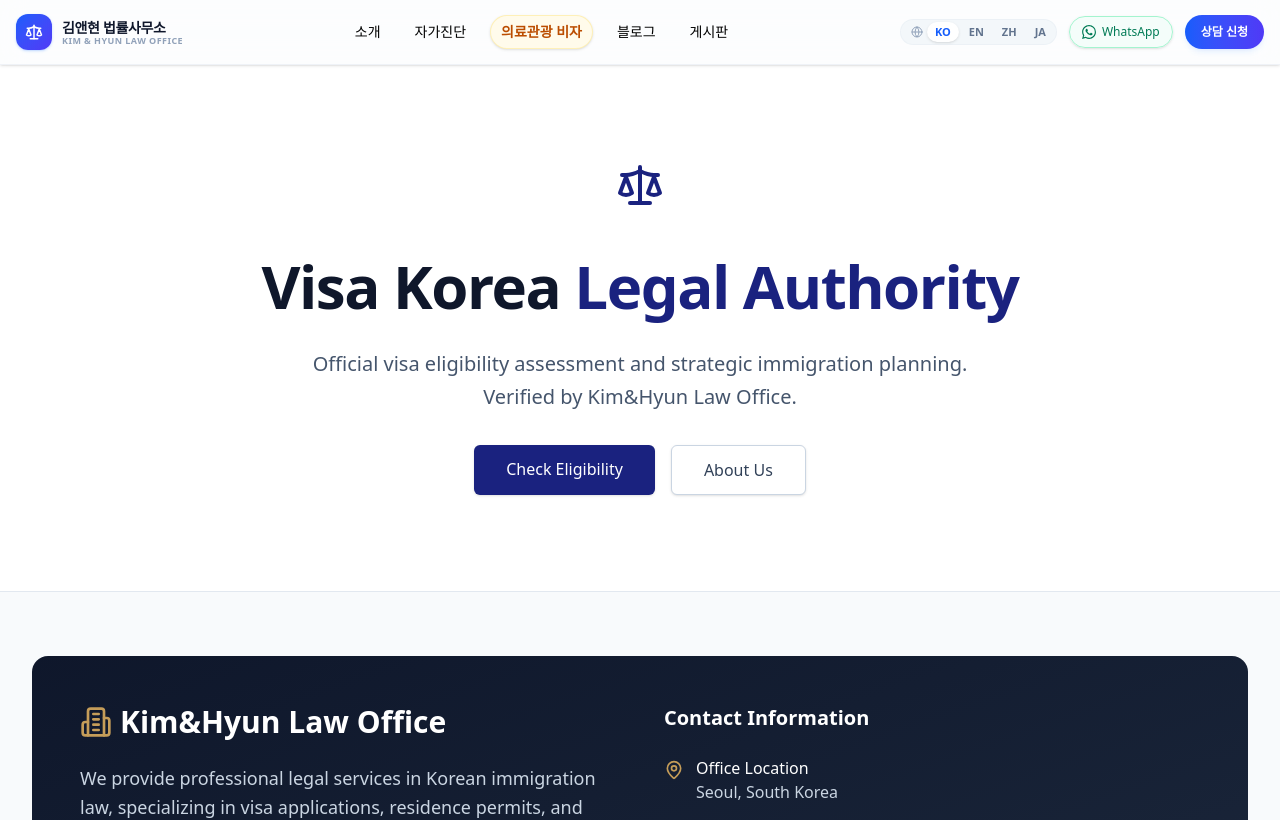
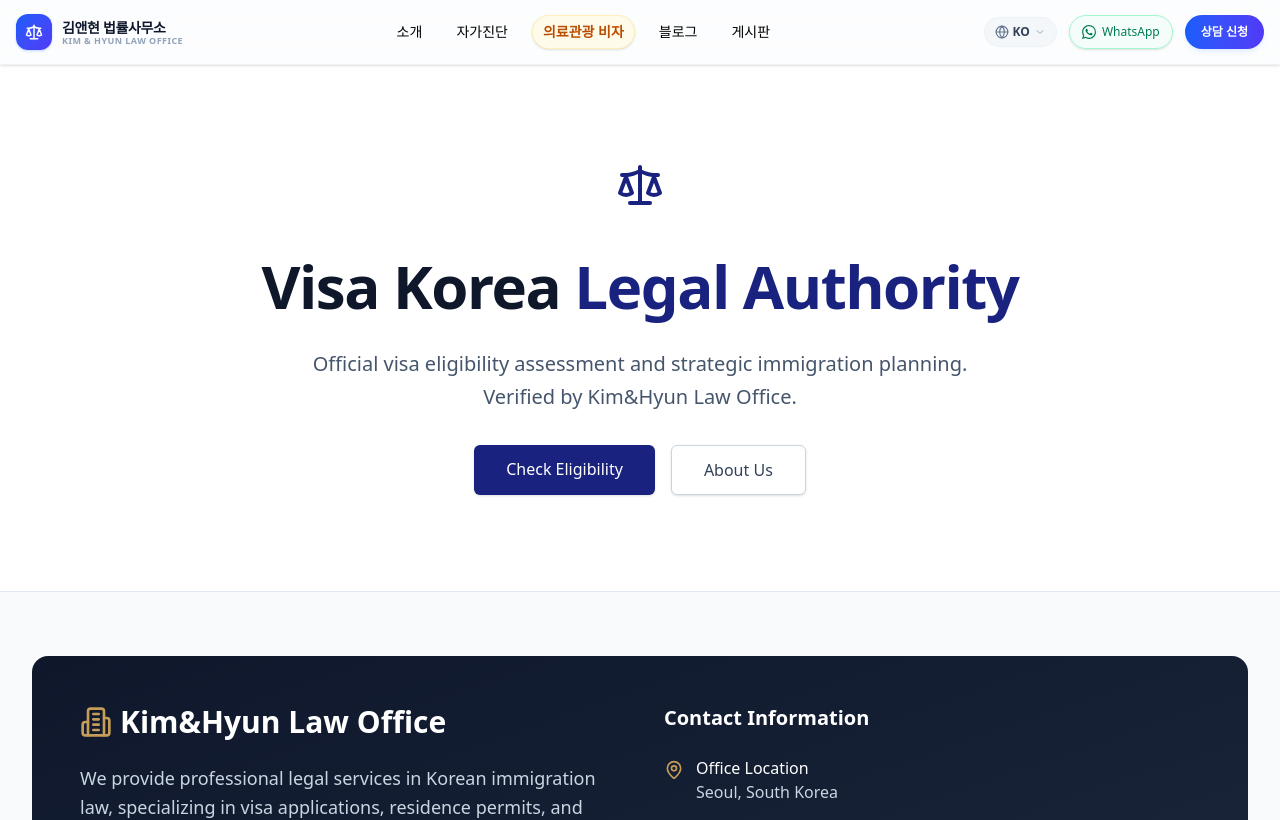
Before and after one commit to hyun222222/visa-korea, a Next.js app: page / in a window 1280 px wide. Shown: the top 820 px of the page. Built offline with nearby package versions, Linux system fonts and the light colour scheme; a web font is replaced by a local one.

Commit message:
design: restore WhatsApp button on desktop headers and add compact language switcher dropdown to save space

```diff
--- a/components/layout/header.tsx
+++ b/components/layout/header.tsx
@@ -3,7 +3,7 @@
 import { useState } from "react";
 import Link from "next/link";
 import { usePathname, useRouter } from "next/navigation";
-import { Scale, Menu, X, Globe } from "lucide-react";
+import { Scale, Menu, X, Globe, ChevronDown } from "lucide-react";
 import { AnimatePresence, motion } from "framer-motion";
 import { Button } from "@/components/ui/button";
 
@@ -93,38 +93,40 @@ export function Header() {
 
                 {/* Right Area: Language switcher & Action buttons */}
                 <div className="flex items-center gap-2 xl:gap-3 shrink-0">
-                    {/* Premium Unified Language Switcher */}
-                    <div className="flex items-center bg-slate-100/80 p-0.5 rounded-full border border-slate-200/40 shrink-0">
-                        <div className="pl-2 pr-1 text-slate-400 shrink-0">
-                            <Globe className="h-3 w-3" />
-                        </div>
-                        <div className="flex items-center gap-0.5 text-[10px] xl:text-[11px] font-bold shrink-0">
+                    {/* Premium Dropdown Language Switcher */}
+                    <div className="relative group shrink-0">
+                        <button className="flex items-center gap-1 bg-slate-100/80 hover:bg-slate-150/80 px-2.5 py-1.5 rounded-full border border-slate-200/40 text-[11px] xl:text-xs font-bold text-slate-700 transition-all duration-200 shrink-0">
+                            <Globe className="h-3.5 w-3.5 text-slate-500 shrink-0" />
+                            <span className="shrink-0">{currentLang.toUpperCase()}</span>
+                            <ChevronDown className="h-3 w-3 text-slate-400 group-hover:rotate-180 transition-transform duration-200 shrink-0" />
+                        </button>
+                        <div className="absolute right-0 mt-1 hidden group-hover:block bg-white border border-slate-200 rounded-xl shadow-lg py-1.5 min-w-[90px] z-50 animate-in fade-in slide-in-from-top-1 duration-150">
                             {supportedLangs.map((lang) => (
                                 <button
                                     key={lang}
                                     onClick={() => changeLanguage(lang)}
-                                    className={`px-2 py-0.5 rounded-full transition-all duration-200 whitespace-nowrap shrink-0 ${
+                                    className={`w-full text-left px-3 py-1.5 text-xs transition-colors whitespace-nowrap shrink-0 ${
                                         currentLang === lang
-                                            ? "bg-white text-blue-600 shadow-sm"
-                                            : "text-slate-500 hover:text-slate-800"
+                                            ? "text-blue-600 font-bold bg-blue-50/50"
+                                            : "text-slate-600 hover:bg-slate-50 hover:text-slate-800"
                                     }`}
                                 >
-                                    {lang.toUpperCase()}
+                                    {lang === 'ko' ? '한국어 (KO)' : lang === 'en' ? 'English (EN)' : lang === 'zh' ? '中文 (ZH)' : '日本語 (JA)'}
                                 </button>
                             ))}
                         </div>
                     </div>
 
-                    {/* WhatsApp (visible on xl screens for cleaner spacing) */}
-                    <a href="https://wa.me/821055346843" target="_blank" rel="noopener noreferrer" className="hidden xl:inline-flex shrink-0">
-                        <Button variant="outline" size="sm" className="gap-1.5 h-8 text-xs rounded-full border-emerald-200 hover:border-emerald-300 bg-emerald-50/50 hover:bg-emerald-50 text-emerald-700 hover:text-emerald-800 shadow-sm transition-all duration-200 whitespace-nowrap shrink-0">
+                    {/* WhatsApp (always visible on desktop headers now) */}
+                    <a href="https://wa.me/821055346843" target="_blank" rel="noopener noreferrer" className="inline-flex shrink-0">
+                        <Button variant="outline" size="sm" className="gap-1.5 h-8.5 text-xs rounded-full border-emerald-200 hover:border-emerald-300 bg-emerald-50/50 hover:bg-emerald-50 text-emerald-700 hover:text-emerald-800 shadow-sm transition-all duration-200 whitespace-nowrap shrink-0">
                             <svg viewBox="0 0 24 24" className="h-3.5 w-3.5 fill-current"><path d="M17.472 14.382c-.297-.149-1.758-.867-2.03-.967-.273-.099-.471-.148-.67.15-.197.297-.767.966-.94 1.164-.173.199-.347.223-.644.075-.297-.15-1.255-.463-2.39-1.475-.883-.788-1.48-1.761-1.653-2.059-.173-.297-.018-.458.13-.606.134-.133.298-.347.446-.52.149-.174.198-.298.298-.497.099-.198.05-.371-.025-.52-.075-.149-.669-1.612-.916-2.207-.242-.579-.487-.5-.669-.51-.173-.008-.371-.008-.57-.008-.198 0-.52.074-.792.372-.272.297-1.04 1.016-1.04 2.479 0 1.462 1.065 2.875 1.213 3.074.149.198 2.096 3.2 5.077 4.487.709.306 1.262.489 1.694.625.712.227 1.36.195 1.871.118.571-.085 1.758-.719 2.006-1.413.248-.694.248-1.289.173-1.413-.074-.124-.272-.198-.57-.347m-5.421 7.403h-.004a9.87 9.87 0 01-5.031-1.378l-.361-.214-3.741.982.998-3.648-.235-.374a9.86 9.86 0 01-1.51-5.26c.001-5.45 4.436-9.884 9.888-9.884 2.64 0 5.122 1.03 6.988 2.898a9.825 9.825 0 012.893 6.994c-.003 5.45-4.437 9.884-9.885 9.884m8.413-18.297A11.815 11.815 0 0012.05 0C5.495 0 .16 5.335.157 11.892c0 2.096.547 4.142 1.588 5.945L.057 24l6.305-1.654a11.882 11.882 0 005.683 1.448h.005c6.554 0 11.89-5.335 11.893-11.893a11.821 11.821 0 00-3.48-8.413Z" /></svg>
                             WhatsApp
                         </Button>
                     </a>
 
-                    {/* Consultation CTA (hidden on very small phones, visible elsewhere) */}
-                    <Link href={`/${currentLang}#contact`} className="hidden sm:inline-flex shrink-0">
+                    {/* Consultation CTA (always visible on desktop headers) */}
+                    <Link href={`/${currentLang}#contact`} className="inline-flex shrink-0">
                         <Button size="sm" className="bg-gradient-to-r from-blue-600 to-indigo-600 hover:from-blue-700 hover:to-indigo-700 text-white font-semibold h-8.5 text-xs px-4 rounded-full shadow-md shadow-blue-500/10 hover:shadow-lg hover:shadow-blue-500/20 active:scale-95 transition-all duration-200 whitespace-nowrap shrink-0">{m.contact}</Button>
                     </Link>
 
```
